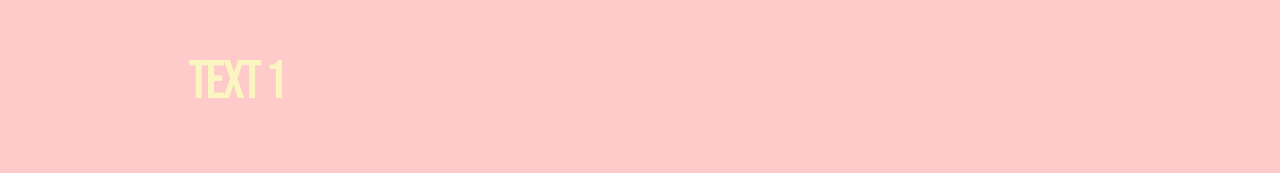
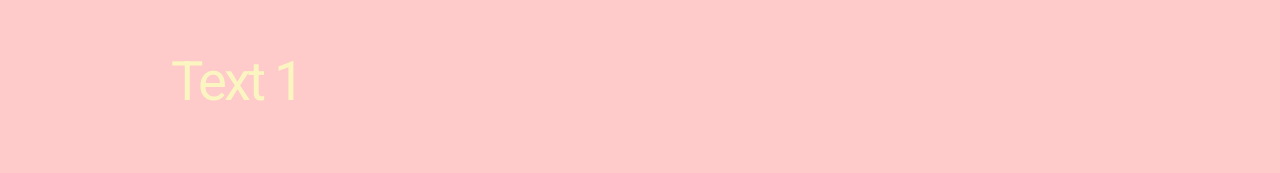
Before and after one commit to Lenninssp/Ladeguev, a Next.js app: page /test in a window 1280 px wide. Shown: the part 318-491 px from the top of the page. Built offline with nearby package versions, Linux system fonts and the light colour scheme; what tailwindcss-animated would draw is missing.

Commit message:
font change

```diff
--- a/src/app/layout.tsx
+++ b/src/app/layout.tsx
@@ -1,10 +1,16 @@
+import type { Metadata } from "next";
+import { Bebas_Neue, Roboto } from "next/font/google";
+import clsx from "clsx";
 
-import type { Metadata } from "next";
-import { Bebas_Neue } from "next/font/google";
 import "./globals.css";
 
 const bebas = Bebas_Neue({
   weight: "400",
+  subsets: ["latin"],
+});
+
+const roboto = Roboto({
+  weight: ["400", "700"],
   subsets: ["latin"],
 });
 
@@ -20,7 +26,7 @@ export default function RootLayout({
 }>) {
   return (
     <html lang="en">
-      <body className={bebas.className}>
+      <body className={clsx(bebas.className, roboto.className)}>
         <div className="h-screen w-screen bg-black">{children}</div>
       </body>
     </html>
--- a/src/app/page.tsx
+++ b/src/app/page.tsx
@@ -1,6 +1,6 @@
 "use client";
 
-import { useState, useEffect } from "react";
+import { useState } from "react";
 import Image from "next/image";
 import "@animxyz/core";
 import { page } from "./types/links";
--- a/src/components/page/index.tsx
+++ b/src/components/page/index.tsx
@@ -2,7 +2,7 @@ import { Icon } from "@iconify/react/dist/iconify.js";
 import Image from "next/image";
 import Link from "next/link";
 import "@animxyz/core";
-import { XyzTransition, XyzTransitionGroup } from "@animxyz/react";
+import {  XyzTransitionGroup } from "@animxyz/react";
 import { useState } from "react";
 import { link } from "../../app/types/links";
 import { cn } from "@/lib/utils";
```
